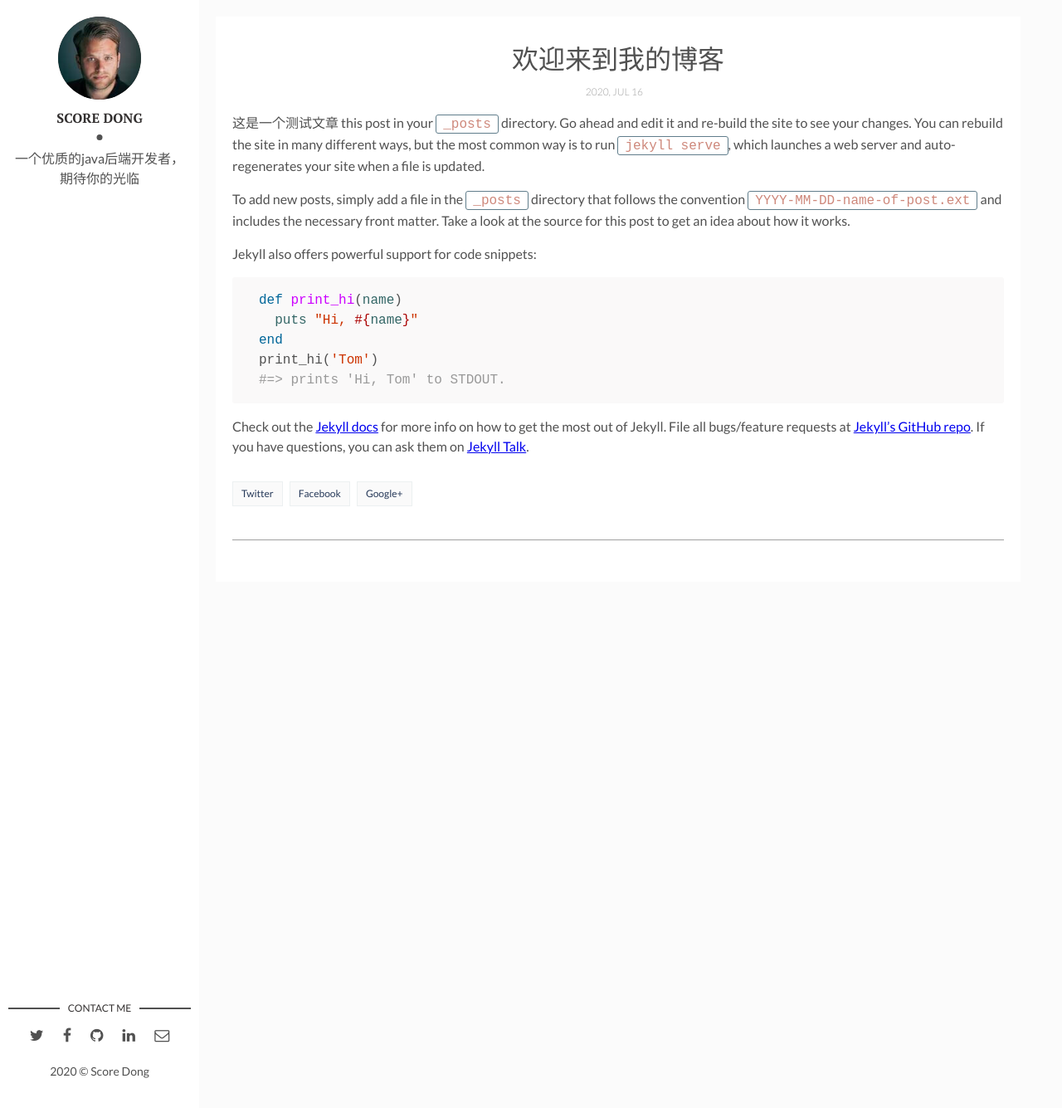
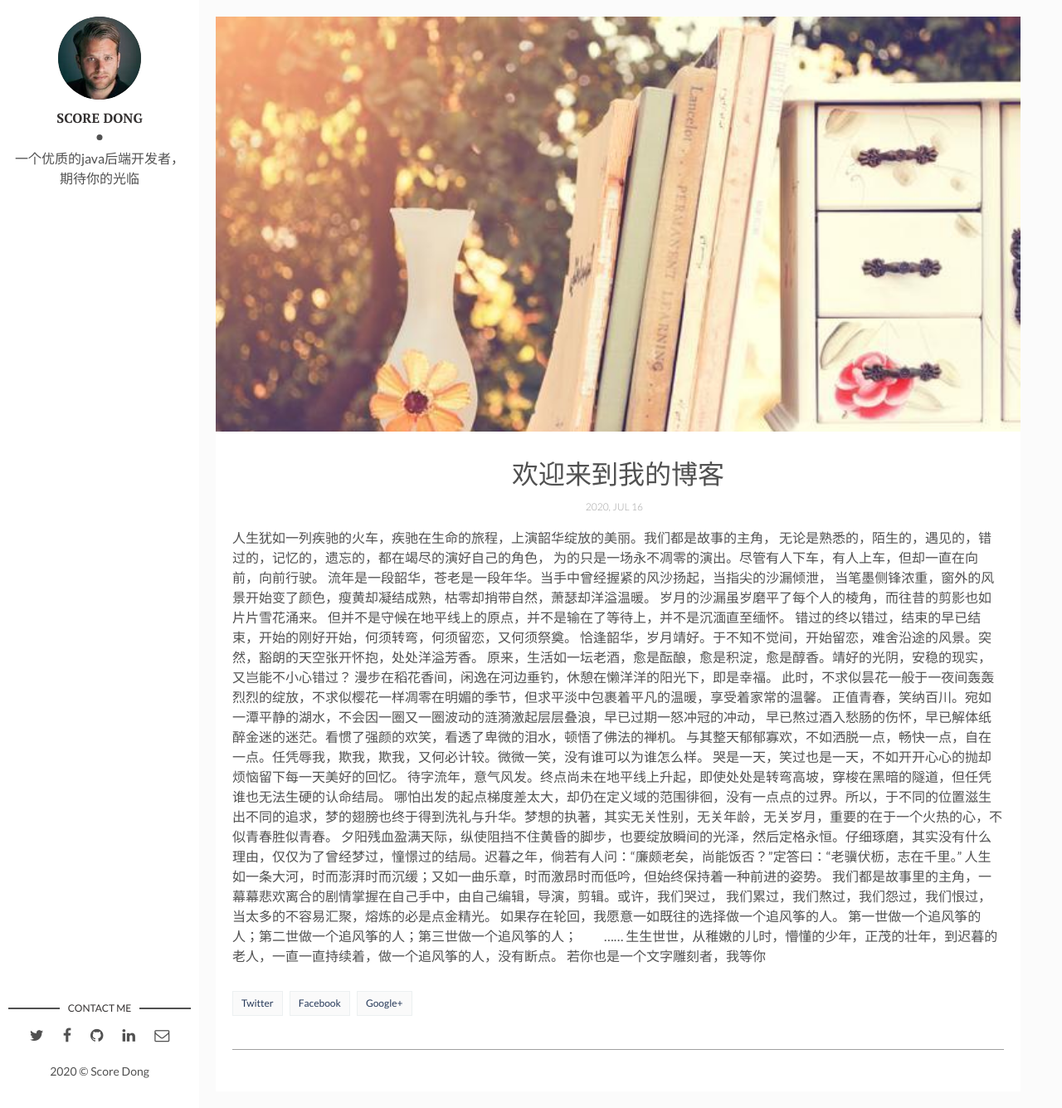
Before and after one commit to ScoreDong/Dslog, a Jekyll site: the page built from _posts/2020-04-06-welcome-to-jekyll.markdown, in a window 1280 px wide and 1335 px high. Shown: the whole window at 83% size. Built offline with Jekyll 4.4.1, drawn with Linux system fonts in a browser that asks for light colours; comment, search, counter and statistics services are not loaded.

Commit message:
修改文件: _posts/2020-04-06-welcome-to-jekyll.markdown

```diff
--- a/_posts/2020-04-06-welcome-to-jekyll.markdown
+++ b/_posts/2020-04-06-welcome-to-jekyll.markdown
@@ -3,23 +3,34 @@ layout: post
 title: 欢迎来到我的博客
 date: 2020-07-16 13:32:20 +0300
 description: 《若有轮回，我仍是追风筝的人》 # Add post description (optional)
-img:  # Add image post (optional)
+img: fengzheng.jpeg # Add image post (optional)
 ---
-这是一个测试文章 this post in your `_posts` directory. Go ahead and edit it and re-build the site to see your changes. You can rebuild the site in many different ways, but the most common way is to run `jekyll serve`, which launches a web server and auto-regenerates your site when a file is updated.
-
-To add new posts, simply add a file in the `_posts` directory that follows the convention `YYYY-MM-DD-name-of-post.ext` and includes the necessary front matter. Take a look at the source for this post to get an idea about how it works.
-
-Jekyll also offers powerful support for code snippets:
-
-{% highlight ruby %}
-def print_hi(name)
-  puts "Hi, #{name}"
-end
-print_hi('Tom')
-#=> prints 'Hi, Tom' to STDOUT.
-{% endhighlight %}
-
-Check out the [Jekyll docs][jekyll-docs] for more info on how to get the most out of Jekyll. File all bugs/feature requests at [Jekyll’s GitHub repo][jekyll-gh]. If you have questions, you can ask them on [Jekyll Talk][jekyll-talk].
+ 人生犹如一列疾驰的火车，疾驰在生命的旅程，上演韶华绽放的美丽。我们都是故事的主角，
+无论是熟悉的，陌生的，遇见的，错过的，记忆的，遗忘的，都在竭尽的演好自己的角色，
+为的只是一场永不凋零的演出。尽管有人下车，有人上车，但却一直在向前，向前行驶。
+流年是一段韶华，苍老是一段年华。当手中曾经握紧的风沙扬起，当指尖的沙漏倾泄，
+当笔墨侧锋浓重，窗外的风景开始变了颜色，瘦黄却凝结成熟，枯零却捎带自然，萧瑟却洋溢温暖。
+岁月的沙漏虽岁磨平了每个人的棱角，而往昔的剪影也如片片雪花涌来。
+但并不是守候在地平线上的原点，并不是输在了等待上，并不是沉湎直至缅怀。
+错过的终以错过，结束的早已结束，开始的刚好开始，何须转弯，何须留恋，又何须祭奠。
+恰逢韶华，岁月靖好。于不知不觉间，开始留恋，难舍沿途的风景。突然，豁朗的天空张开怀抱，处处洋溢芳香。
+原来，生活如一坛老酒，愈是酝酿，愈是积淀，愈是醇香。靖好的光阴，安稳的现实，又岂能不小心错过？
+漫步在稻花香间，闲逸在河边垂钓，休憩在懒洋洋的阳光下，即是幸福。
+此时，不求似昙花一般于一夜间轰轰烈烈的绽放，不求似樱花一样凋零在明媚的季节，但求平淡中包裹着平凡的温暖，享受着家常的温馨。
+正值青春，笑纳百川。宛如一潭平静的湖水，不会因一圈又一圈波动的涟漪激起层层叠浪，早已过期一怒冲冠的冲动，
+早已熬过酒入愁肠的伤怀，早已解体纸醉金迷的迷茫。看惯了强颜的欢笑，看透了卑微的泪水，顿悟了佛法的禅机。
+与其整天郁郁寡欢，不如洒脱一点，畅快一点，自在一点。任凭辱我，欺我，欺我，又何必计较。微微一笑，没有谁可以为谁怎么样。
+哭是一天，笑过也是一天，不如开开心心的抛却烦恼留下每一天美好的回忆。
+待字流年，意气风发。终点尚未在地平线上升起，即使处处是转弯高坡，穿梭在黑暗的隧道，但任凭谁也无法生硬的认命结局。
+哪怕出发的起点梯度差太大，却仍在定义域的范围徘徊，没有一点点的过界。所以，于不同的位置滋生出不同的追求，梦的翅膀也终于得到洗礼与升华。梦想的执著，其实无关性别，无关年龄，无关岁月，重要的在于一个火热的心，不似青春胜似青春。
+夕阳残血盈满天际，纵使阻挡不住黄昏的脚步，也要绽放瞬间的光泽，然后定格永恒。仔细琢磨，其实没有什么理由，仅仅为了曾经梦过，憧憬过的结局。迟暮之年，倘若有人问：“廉颇老矣，尚能饭否？”定答曰：“老骥伏枥，志在千里。”
+人生如一条大河，时而澎湃时而沉缓；又如一曲乐章，时而激昂时而低吟，但始终保持着一种前进的姿势。
+我们都是故事里的主角，一幕幕悲欢离合的剧情掌握在自己手中，由自己编辑，导演，剪辑。或许，我们哭过，
+我们累过，我们熬过，我们怨过，我们恨过，当太多的不容易汇聚，熔炼的必是点金精光。
+如果存在轮回，我愿意一如既往的选择做一个追风筝的人。
+第一世做一个追风筝的人；第二世做一个追风筝的人；第三世做一个追风筝的人；　　……
+生生世世，从稚嫩的儿时，懵懂的少年，正茂的壮年，到迟暮的老人，一直一直持续着，做一个追风筝的人，没有断点。
+若你也是一个文字雕刻者，我等你
 
 [jekyll-docs]: https://jekyllrb.com/docs/home
 [jekyll-gh]:   https://github.com/jekyll/jekyll
```
